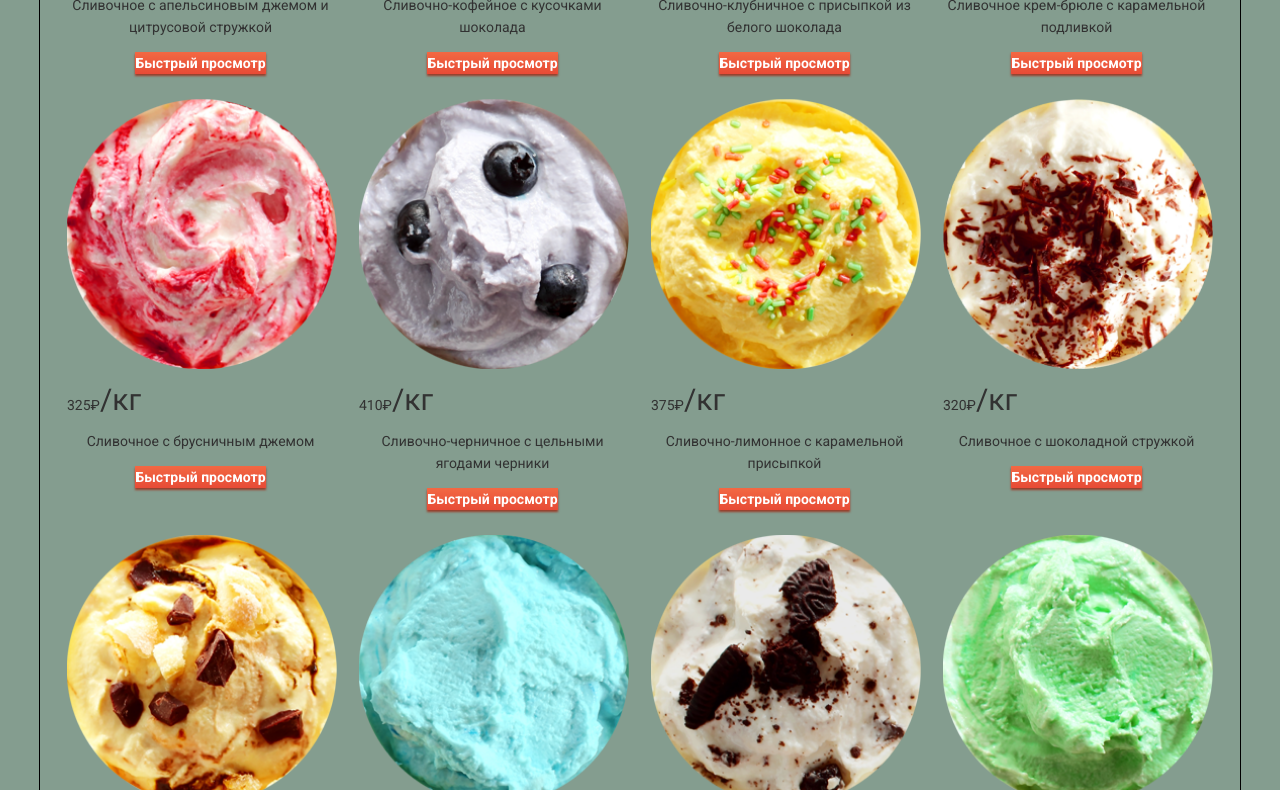
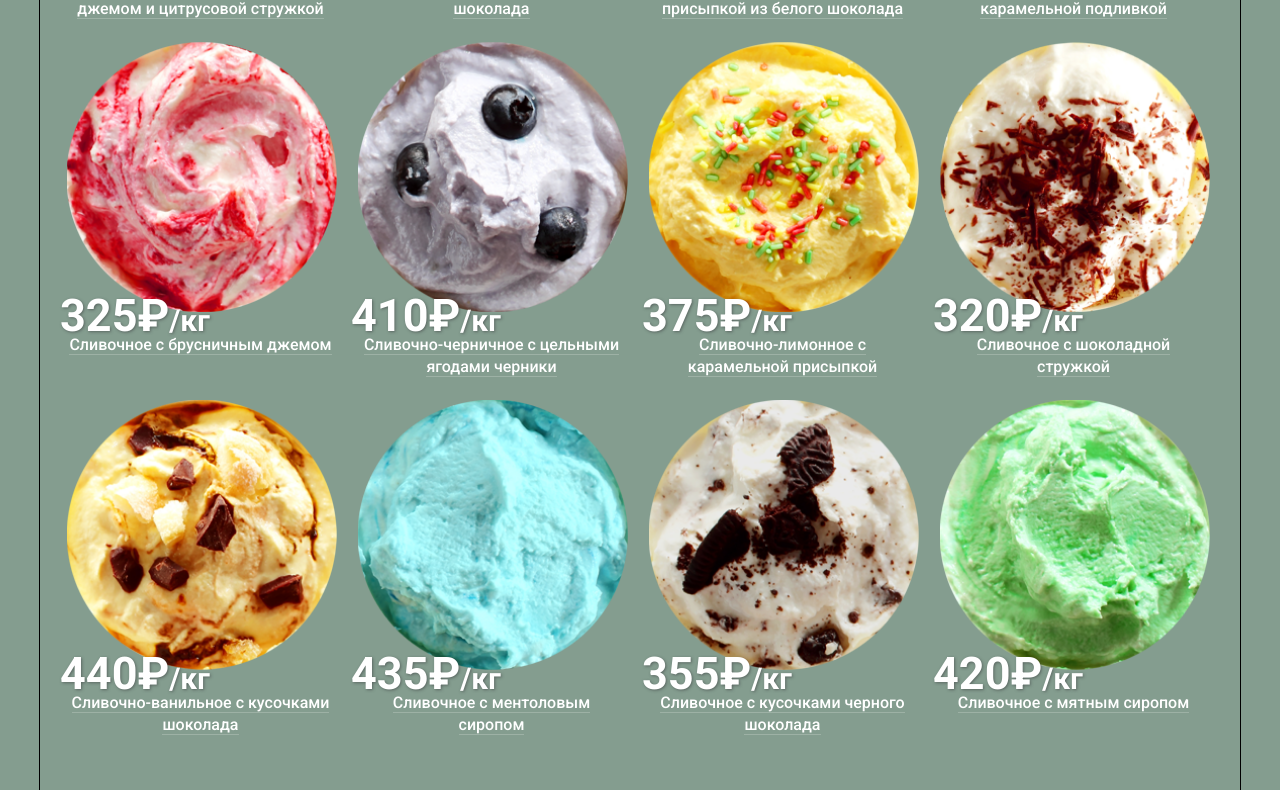
Before and after one commit to scann/8695-gllacy, a plain HTML site: page catalog.html in a window 1280 px wide. Shown: the part 727-1517 px from the top of the page. Drawn offline with Linux system fonts and the light colour scheme.

Commit message:
Item hover state for catalog page

```diff
--- a/catalog.html
+++ b/catalog.html
@@ -113,73 +113,73 @@
           <div class="good-item">
             <img class="good-img" src="img/icecream-cream-orange.png" width=" 270" height="270" alt="Сливочно-апельсиновое мороженое">
             <p class="good-price">310₽<span class="weight">/кг</span></p>
-            <p class="good-desription">Сливочное с апельсиновым джемом и  цитрусовой стружкой</p>
+            <p class="good-desription"><a class="good-description-a" href="#"><span>Сливочное с апельсиновым джемом и  цитрусовой стружкой</span></a></p>
             <a class="btn-main btn-fast-view" href="#">Быстрый просмотр</a>
           </div>
           <div class="good-item">
             <img class="good-img" src="img/icecream-chokolate.png" width=" 270" height="270" alt="Сливочно-кофейное мороженое">
             <p class="good-price">380₽<span class="weight">/кг</span></p>
-            <p class="good-desription">Сливочно-кофейное с кусочками  шоколада</p>
+            <p class="good-desription"><a class="good-description-a" href="#"><span>Сливочно-кофейное с кусочками шоколада</span></a></p>
             <a class="btn-main btn-fast-view" href="#">Быстрый просмотр</a>
           </div>
           <div class="good-item">
             <img class="good-img" src="img/icecream-cream-strawberry.png" width=" 270" height="270" alt="Сливочно-клубничное мороженое">
             <p class="good-price">355₽<span class="weight">/кг</span></p>
-            <p class="good-desription">Сливочно-клубничное с присыпкой из   белого шоколада</p>
+            <p class="good-desription"><a class="good-description-a" href="#"><span>Сливочно-клубничное с присыпкой из белого шоколада</span></a></p>
             <a class="btn-main btn-fast-view" href="#">Быстрый просмотр</a>
           </div>
           <div class="good-item">
             <img class="good-img" src="img/icecream-cream-caramel.png" width=" 270" height="270" alt="Сливочное крем-брюле">
             <p class="good-price">415₽<span class="weight">/кг</span></p>
-            <p class="good-desription">Сливочное крем-брюле с карамельной   подливкой</p>
+            <p class="good-desription"><a class="good-description-a" href="#"><span>Сливочное крем-брюле с карамельной подливкой</span></a></p>
             <a class="btn-main btn-fast-view" href="#">Быстрый просмотр</a>
           </div>
           <div class="good-item">
             <img class="good-img" src="img/icecream-cream-berry.png" width=" 270" height="270" alt="Сливочное с брусничным джемом мороженое">
             <p class="good-price">325₽<span class="weight">/кг</span></p>
-            <p class="good-desription">Сливочное с брусничным джемом</p>
+            <p class="good-desription"><a class="good-description-a" href="#"><span>Сливочное с брусничным джемом</span></a></p>
             <a class="btn-main btn-fast-view" href="#">Быстрый просмотр</a>
           </div>
           <div class="good-item">
             <img class="good-img" src="img/icecream-cream-blueberry.png" width=" 270" height="270" alt="Сливочно-черничное мороженое">
             <p class="good-price">410₽<span class="weight">/кг</span></p>
-            <p class="good-desription">Сливочно-черничное с цельными  ягодами черники </p>
+            <p class="good-desription"><a class="good-description-a" href="#"><span>Сливочно-черничное с цельными ягодами черники</span></a></p>
             <a class="btn-main btn-fast-view" href="#">Быстрый просмотр</a>
           </div>
           <div class="good-item">
-            <img class="good-img" src="img/icecream-cream-lemon.png" width=" 270" height="270" alt="Сливочно-лимонное мороженое">
+            <img class="good-img" src="img/icecream-cream-lemon.png" width="270" height="270" alt="Сливочно-лимонное мороженое">
             <p class="good-price">375₽<span class="weight">/кг</span></p>
-            <p class="good-desription">Сливочно-лимонное с карамельной  присыпкой</p>
+            <p class="good-desription"><a class="good-description-a" href="#"><span>Сливочно-лимонное с карамельной присыпкой</span></a></p>
             <a class="btn-main btn-fast-view" href="#">Быстрый просмотр</a>
           </div>
           <div class="good-item">
-            <img class="good-img" src="img/icecream-cocoa.png" width=" 270" height="270" alt="Сливочное с шоколадной стружкой мороженое">
+            <img class="good-img" src="img/icecream-cocoa.png" width="270" height="270" alt="Сливочное с шоколадной стружкой мороженое">
             <p class="good-price">320₽<span class="weight">/кг</span></p>
-            <p class="good-desription">Сливочное с шоколадной стружкой</p>
+            <p class="good-desription"><a class="good-description-a" href="#"><span>Сливочное с шоколадной стружкой</span></a></p>
             <a class="btn-main btn-fast-view" href="#">Быстрый просмотр</a>
           </div>
           <div class="good-item">
-            <img class="good-img" src="img/icecream-cream-vanilla.png" width=" 270" height="270" alt="Сливочно-ванильное мороженое">
+            <img class="good-img" src="img/icecream-cream-vanilla.png" width="270" height="270" alt="Сливочно-ванильное мороженое">
             <p class="good-price">440₽<span class="weight">/кг</span></p>
-            <p class="good-desription">Сливочно-ванильное с кусочками   шоколада</p>
+            <p class="good-desription"><a class="good-description-a" href="#"><span>Сливочно-ванильное с кусочками шоколада</span></a></p>
             <a class="btn-main btn-fast-view" href="#">Быстрый просмотр</a>
           </div>
           <div class="good-item">
-            <img class="good-img" src="img/icecream-cream-menthol.png" width=" 270" height="270" alt="Сливочноe с ментоловым сиропом мороженое">
+            <img class="good-img" src="img/icecream-cream-menthol.png" width="270" height="270" alt="Сливочноe с ментоловым сиропом мороженое">
             <p class="good-price">435₽<span class="weight">/кг</span></p>
-            <p class="good-desription">Сливочноe с ментоловым сиропом</p>
+            <p class="good-desription"><a class="good-description-a" href="#"><span>Сливочноe с ментоловым сиропом</span></a></p>
             <a class="btn-main btn-fast-view" href="#">Быстрый просмотр</a>
           </div>
           <div class="good-item">
-            <img class="good-img" src="img/icecream-chokobricks.png" width=" 270" height="270" alt="Сливочное с кусочками черного шоколада  мороженое">
+            <img class="good-img" src="img/icecream-chokobricks.png" width="270" height="270" alt="Сливочное с кусочками черного шоколада  мороженое">
             <p class="good-price">355₽<span class="weight">/кг</span></p>
-            <p class="good-desription">Сливочное с кусочками черного  шоколада</p>
+            <p class="good-desription"><a class="good-description-a" href="#"><span>Сливочное с кусочками черного шоколада</span></a></p>
             <a class="btn-main btn-fast-view" href="#">Быстрый просмотр</a>
           </div>
           <div class="good-item">
-            <img class="good-img" src="img/icecream-cream-mint.png" width=" 270" height="270" alt="Сливочное с мятным сиропом мороженое">
+            <img class="good-img" src="img/icecream-cream-mint.png" width="270" height="270" alt="Сливочное с мятным сиропом мороженое">
             <p class="good-price">420₽<span class="weight">/кг</span></p>
-            <p class="good-desription">Сливочное с мятным сиропом</p>
+            <p class="good-desription"><a class="good-description-a" href="#"><span>Сливочное с мятным сиропом</span></a></p>
             <a class="btn-main btn-fast-view" href="#">Быстрый просмотр</a>
           </div>
         </section>
--- a/css/style.css
+++ b/css/style.css
@@ -742,7 +742,7 @@ main .container:nth-child(2) {
 .banner {
   float: left;
   width: 520px;
-  padding: 16px 20px;
+  padding: 18px 20px;
   border-radius: 12px;
   outline: 1px solid black;
 }
@@ -766,13 +766,14 @@ main .container:nth-child(2) {
 .btn-buy {
   display: block;
   float: right;
+  margin-bottom: 5px;
   padding: 10px 22px;
-  margin-bottom: 5px;
   font-size: 18px;
   text-align: center;
   border-radius: 26px;
 }
-.hits {
+.hits,
+.goods {
   margin-bottom: 40px;
   font-size: 0;
 }
@@ -780,45 +781,84 @@ main .container:nth-child(2) {
   content: "";
   position: absolute;
   z-index: 15;
-  top: 0;
-  left: 0;
+  top: 2px;
+  left: 2px;
   width: 61px;
   height: 61px;
   background: url("../img/spritesheet.png");
   background-position: -186px -5px;
 }
-.hit-item {
+.hit-item,
+.good-item {
   position: relative;
-  z-index: 2;
+  z-index: 1;
   display: inline-block;
+  vertical-align: top;
   width: 267px;
-  vertical-align: top;
   text-align: center;
   font-size: 16px;
   color: #ffffff;
 }
-.hit-item:not(:nth-child(4n)) {
-  margin-right: 25px;
+.good-item:hover {
+  border-radius: 6px;
+  background: rgba(255, 255, 255, 0.3);
 }
-.hit-item:nth-child(3) .hit-description {
+.good-item:hover .btn-fast-view {
+  display: block;
+}
+.goods:nth-child(n+4) {
+  margin-left: -12px;
+}
+.good-item {
+  padding-right: 12px;
+  padding-left: 12px;
+  padding-top: 6px;
+}
+.good-item:nth-child(4n) {
+  margin-right: -12px;
+}
+.hit-item:nth-child(3) .hit-description,
+.good-item:nth-child(3) .good-description {
   padding-left: 2px;
 }
-.hit-price {
+.hit-price,
+.good-price {
   position: absolute;
   z-index: 10;
-  top: 212px;
   line-height: 1em;
   text-align: left;
   font-weight: 700;
   font-size: 45px;
   text-shadow: 1px 1px 3px rgba(49, 50, 53, 0.5);
 }
+.hit-price {
+  top: 212px;
+  left: 5px;
+}
+.good-price {
+  top: 212px;
+  left: 5px;
+}
 .weight {
   font-size: 30px;
 }
-.hit-description {
-  margin-top: 10px;
+.hit-description,
+.good-description {
+  margin-top: 6px;
   margin-bottom: 0;
+}
+.btn-fast-view {
+  position: absolute;
+  z-index: 15;
+  top: 20px;
+  left: 48px;
+  display: none;
+  margin: 0 auto;
+  padding: 10px 17px;
+  line-height: 1.33em;
+  border-radius: 20px;
+  font-size: 18px;
+  font-weight: 700;
 }
 .advertise {
   outline: 1px solid black;
@@ -1107,6 +1147,7 @@ main .container:nth-child(2) {
   color: #ffffff;
 }
 .hit-description-a,
+.good-description-a,
 .footer-info-ul-li-a {
   font-weight: 700;
   color: #ffffff;
@@ -1115,22 +1156,28 @@ main .container:nth-child(2) {
 .footer-info-ul-li-a {
   font-weight: 700;
 }
-.hit-description-a {
+.hit-description-a,
+.good-description-a {
   font-weight: 500;
 }
 .hit-description-a span,
+.good-description-a span,
 .footer-info-ul-li-a span {
   border-bottom: 1px solid #9db1a5;
 }
 .hit-description-a:hover,
+.good-description-a:hover,
 .footer-info-ul-li-a:hover,
 .hit-description-a:active,
+.good-description-a:active,
 .footer-info-ul-li-a:active {
   color: #ffbc9e;
 }
 .hit-description-a:hover.hit-description-a>span,
+.good-description-a:hover.good-description-a>span,
 .footer-info-ul-li-a:hover.footer-info-ul-li-a>span,
 .hit-description-a:active.hit-description-a>span,
+.good-description-a:active.good-description-a>span,
 .footer-info-ul-li-a:active.footer-info-ul-li-a>span {
   border-bottom: 1px solid #ffbc9e;
 }
@@ -1167,32 +1214,8 @@ main .container:nth-child(2) {
   font-size: 12px;
   color: #ffffff;
 }
-.item-title {
-  margin-bottom: 25px;
-}
 .filters {
   margin-bottom: 35px;
-}
-.goods {
-  font-size: 0;
-}
-.good-item {
-  display: inline-block;
-  width: 267px;
-  margin-right: 25px;
-  margin-bottom: 25px;
-  vertical-align: top;
-  text-align: center;
-  font-size: 14px;
-}
-.good-item:nth-child(4n) {
-  margin-right: 0;
-}
-.good-price {
-  text-align: left;
-}
-.good-description {
-  text-align: center;
 }
 .pagination {
   outline: 1px solid black;
```
Also changed, not shown: index.html (+1 -1 lines).
